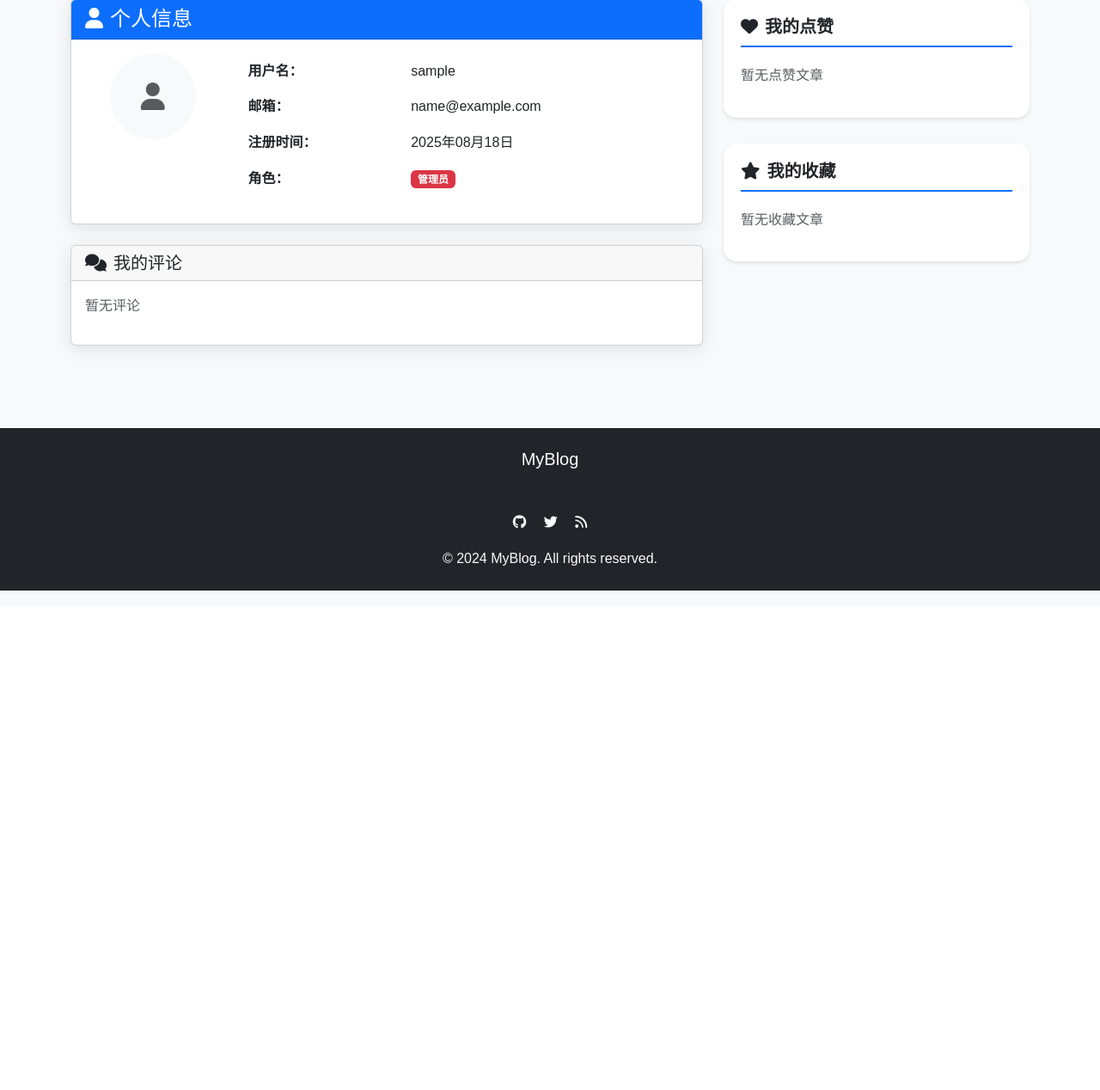
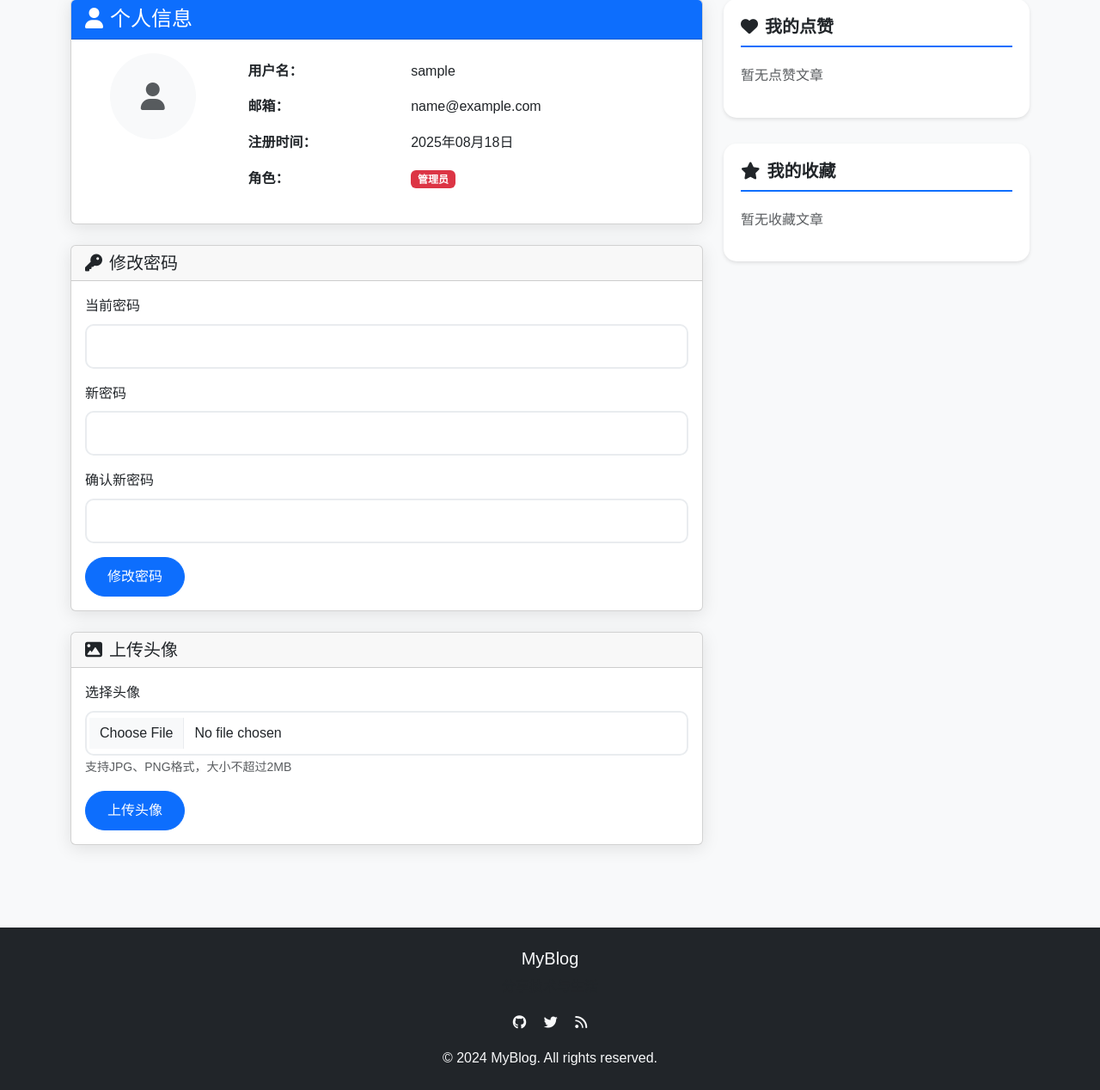
Before and after one commit to jhzhou002/blog, a Django app: page /profile/ in a window 1280 px wide. Shown: the part 94-1362 px from the top of the page at 86% size. Before the commit the page ends 781 px from the top, so only its background shows below. Run offline with Django 4.2, Linux system fonts and the light colour scheme; the visitor is signed in with stand-in values (Sample User, id 1); data that the repository does not hold is empty.

Commit message:
Comprehensive fixes and improvements
- Fix login-required authentication check for like/favorite features
- Fix comment count to include all comments (including replies)
- Implement chat-style layout for reply comments with bubbles
- Remove comment section from profile page
- Add password change functionality to profile page
- Add avatar upload functionality with image processing
- Add new URL routes for password change and avatar upload
- Improve JavaScript authentication handling

🤖 Generated with [Claude Code](https://claude.ai/code)

Co-Authored-By: Claude <noreply@anthropic.com>

```diff
--- a/blog/urls.py
+++ b/blog/urls.py
@@ -25,6 +25,8 @@ urlpatterns = [
     path('register/', views.register, name='register'),
     path('logout/', views.logout_view, name='logout'),
     path('profile/', views.profile, name='profile'),
+    path('change-password/', views.change_password, name='change_password'),
+    path('upload-avatar/', views.upload_avatar, name='upload_avatar'),
 
     # AJAX 接口
     path('post/<int:pk>/like/', views.like_post, name='like_post'),
--- a/blog/views.py
+++ b/blog/views.py
@@ -1,5 +1,5 @@
 from django.shortcuts import render, get_object_or_404, redirect
-from django.contrib.auth import authenticate, login, logout
+from django.contrib.auth import authenticate, login, logout, update_session_auth_hash
 from django.contrib.auth.decorators import login_required
 from django.contrib import messages
 from django.core.paginator import Paginator
@@ -9,6 +9,8 @@ from django.views.decorators.csrf import csrf_exempt
 from django.views.decorators.http import require_POST
 from django.conf import settings
 import json
+import os
+from PIL import Image
 
 from .models import Post, Category, Tag, Comment, User, UserAction, Banner
 
@@ -253,9 +255,6 @@ def logout_view(request):
 @login_required
 def profile(request):
     """个人中心"""
-    # 用户的评论
-    user_comments = Comment.objects.filter(user=request.user).order_by('-created_at')[:10]
-
     # 用户的点赞文章
     liked_posts = Post.objects.filter(
         useraction__user=request.user,
@@ -272,12 +271,85 @@ def profile(request):
 
     context = {
         'title': '个人中心',
-        'user_comments': user_comments,
         'liked_posts': liked_posts,
         'favorited_posts': favorited_posts,
     }
 
     return render(request, 'blog/profile.html', context)
+
+
+@login_required
+def change_password(request):
+    """修改密码"""
+    if request.method == 'POST':
+        old_password = request.POST.get('old_password')
+        new_password1 = request.POST.get('new_password1')
+        new_password2 = request.POST.get('new_password2')
+
+        # 验证当前密码
+        if not request.user.check_password(old_password):
+            messages.error(request, '当前密码错误')
+        elif new_password1 != new_password2:
+            messages.error(request, '两次新密码输入不一致')
+        elif len(new_password1) < 6:
+            messages.error(request, '密码长度不能少于6位')
+        else:
+            # 修改密码
+            request.user.set_password(new_password1)
+            request.user.save()
+            # 更新session，避免用户被登出
+            update_session_auth_hash(request, request.user)
+            messages.success(request, '密码修改成功')
+
+    return redirect('blog:profile')
+
+
+@login_required
+def upload_avatar(request):
+    """上传头像"""
+    if request.method == 'POST' and request.FILES.get('avatar'):
+        avatar_file = request.FILES['avatar']
+
+        # 验证文件类型
+        if not avatar_file.content_type.startswith('image/'):
+            messages.error(request, '请上传图片文件')
+            return redirect('blog:profile')
+
+        # 验证文件大小（2MB）
+        if avatar_file.size > 2 * 1024 * 1024:
+            messages.error(request, '文件大小不能超过2MB')
+            return redirect('blog:profile')
+
+        try:
+            # 删除旧头像
+            if request.user.avatar:
+                old_avatar_path = request.user.avatar.path
+                if os.path.exists(old_avatar_path):
+                    os.remove(old_avatar_path)
+
+            # 保存新头像
+            request.user.avatar = avatar_file
+            request.user.save()
+
+            # 处理图片（缩放到合适大小）
+            if request.user.avatar:
+                avatar_path = request.user.avatar.path
+                with Image.open(avatar_path) as img:
+                    # 转换为RGB模式（如果是RGBA）
+                    if img.mode in ('RGBA', 'LA', 'P'):
+                        img = img.convert('RGB')
+
+                    # 缩放到200x200
+                    img.thumbnail((200, 200), Image.Resampling.LANCZOS)
+                    img.save(avatar_path, 'JPEG', quality=85)
+
+            messages.success(request, '头像上传成功')
+        except Exception as e:
+            messages.error(request, f'头像上传失败：{str(e)}')
+    else:
+        messages.error(request, '请选择要上传的头像文件')
+
+    return redirect('blog:profile')
 
 
 # AJAX 视图
--- a/static/css/style.css
+++ b/static/css/style.css
@@ -624,6 +624,35 @@ body {
     line-height: 1.6;
 }
 
+/* Chat-style reply bubbles */
+.comment-bubble {
+    max-width: 80%;
+    padding: 12px 16px;
+    border-radius: 18px;
+    margin: 5px 0;
+    word-wrap: break-word;
+}
+
+.reply-bubble-left {
+    background-color: #f1f3f5;
+    border-bottom-left-radius: 4px;
+}
+
+.reply-bubble-right {
+    background-color: var(--primary-color);
+    color: white;
+    border-bottom-right-radius: 4px;
+    margin-left: auto;
+}
+
+.reply-bubble-right .comment-header strong {
+    color: white;
+}
+
+.reply-bubble-right .text-muted {
+    color: rgba(255, 255, 255, 0.8) !important;
+}
+
 /* Responsive */
 @media (max-width: 768px) {
     .hero-title {
--- a/templates/blog/profile.html
+++ b/templates/blog/profile.html
@@ -52,25 +52,46 @@
                 </div>
             </div>
 
-            <!-- 我的评论 -->
+            <!-- 修改密码 -->
             <div class="card shadow-custom mb-4">
                 <div class="card-header">
-                    <h5 class="mb-0"><i class="fas fa-comments me-2"></i>我的评论</h5>
+                    <h5 class="mb-0"><i class="fas fa-key me-2"></i>修改密码</h5>
                 </div>
                 <div class="card-body">
-                    {% for comment in user_comments %}
-                        <div class="comment-card">
-                            <div class="comment-author">
-                                <a href="{{ comment.post.get_absolute_url }}" class="text-decoration-none">
-                                    {{ comment.post.title }}
-                                </a>
-                            </div>
-                            <div class="comment-date">{{ comment.created_at|date:"Y-m-d H:i" }}</div>
-                            <div class="comment-content">{{ comment.content }}</div>
+                    <form method="post" action="{% url 'blog:change_password' %}">
+                        {% csrf_token %}
+                        <div class="mb-3">
+                            <label for="old_password" class="form-label">当前密码</label>
+                            <input type="password" class="form-control" id="old_password" name="old_password" required>
                         </div>
-                    {% empty %}
-                        <p class="text-muted">暂无评论</p>
-                    {% endfor %}
+                        <div class="mb-3">
+                            <label for="new_password1" class="form-label">新密码</label>
+                            <input type="password" class="form-control" id="new_password1" name="new_password1" required>
+                        </div>
+                        <div class="mb-3">
+                            <label for="new_password2" class="form-label">确认新密码</label>
+                            <input type="password" class="form-control" id="new_password2" name="new_password2" required>
+                        </div>
+                        <button type="submit" class="btn btn-primary">修改密码</button>
+                    </form>
+                </div>
+            </div>
+
+            <!-- 上传头像 -->
+            <div class="card shadow-custom mb-4">
+                <div class="card-header">
+                    <h5 class="mb-0"><i class="fas fa-image me-2"></i>上传头像</h5>
+                </div>
+                <div class="card-body">
+                    <form method="post" action="{% url 'blog:upload_avatar' %}" enctype="multipart/form-data">
+                        {% csrf_token %}
+                        <div class="mb-3">
+                            <label for="avatar" class="form-label">选择头像</label>
+                            <input type="file" class="form-control" id="avatar" name="avatar" accept="image/*" required>
+                            <small class="form-text text-muted">支持JPG、PNG格式，大小不超过2MB</small>
+                        </div>
+                        <button type="submit" class="btn btn-primary">上传头像</button>
+                    </form>
                 </div>
             </div>
         </div>
```
Also changed, not shown: templates/blog/post_detail.html (+25 -12 lines).
